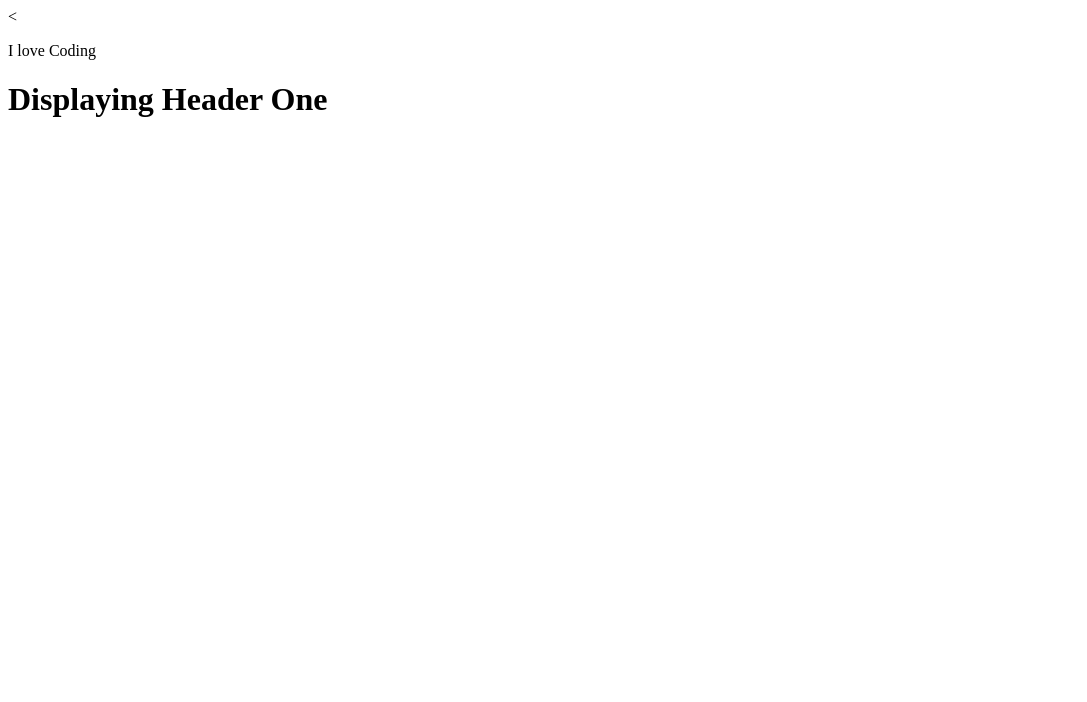
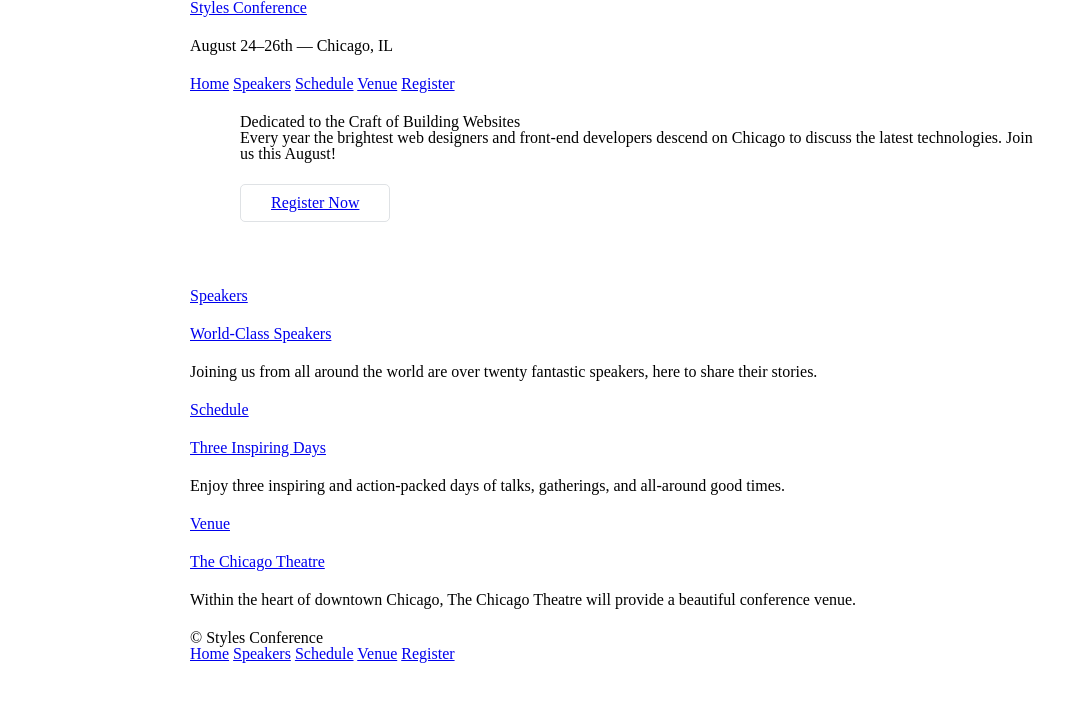
Before and after one commit to tboy4all/WebClass, a plain HTML site: page index.html in a window 1280 px wide. Shown: the whole page, without its empty margins (0-1087 px from the left). Drawn offline with Linux system fonts and the light colour scheme.

Commit message:
Styling it to look great

```diff
--- /dev/null
+++ b/assets/stylesheets/main.css
@@ -0,0 +1,104 @@
+/* http://meyerweb.com/eric/tools/css/reset/
+   v2.0 | 20110126
+   License: none (public domain)
+*/
+
+html, body, div, span, applet, object, iframe,
+h1, h2, h3, h4, h5, h6, p, blockquote, pre,
+a, abbr, acronym, address, big, cite, code,
+del, dfn, em, img, ins, kbd, q, s, samp,
+small, strike, strong, sub, sup, tt, var,
+b, u, i, center,
+dl, dt, dd, ol, ul, li,
+fieldset, form, label, legend,
+table, caption, tbody, tfoot, thead, tr, th, td,
+article, aside, canvas, details, embed,
+figure, figcaption, footer, header, hgroup,
+menu, nav, output, ruby, section, summary,
+time, mark, audio, video {
+  margin: 0;
+  padding: 0;
+  border: 0;
+  font-size: 100%;
+  font: inherit;
+  vertical-align: baseline;
+}
+/* HTML5 display-role reset for older browsers */
+article, aside, details, figcaption, figure,
+footer, header, hgroup, menu, nav, section {
+  display: block;
+}
+body {
+  line-height: 1;
+}
+ol, ul {
+  list-style: none;
+}
+blockquote, q {
+  quotes: none;
+}
+blockquote:before, blockquote:after,
+q:before, q:after {
+  content: '';
+  content: none;
+}
+table {
+  border-collapse: collapse;
+  border-spacing: 0;
+}
+
+/*
+  ========================================
+  Grid
+  ========================================
+*/
+
+*,
+*:before,
+*:after {
+  -webkit-box-sizing: border-box;
+     -moz-box-sizing: border-box;
+          box-sizing: border-box;
+}
+.container {
+  margin: 0 auto;
+  padding-left: 30px;
+  padding-right: 30px;
+  width: 960px;
+}
+
+/*
+  ========================================
+  Typography
+  ========================================
+*/
+
+h1, h3, h4, h5, p {
+  margin-bottom: 22px;
+}
+
+/*
+  ========================================
+  Buttons
+  ========================================
+*/
+
+.btn {
+  border-radius: 5px;
+  display: inline-block;
+  margin: 0;
+}
+.btn-alt {
+  border: 1px solid #dfe2e5;
+  padding: 10px 30px;
+}
+
+/*
+  ========================================
+  Home
+  ========================================
+*/
+
+.hero {
+  padding: 22px 80px 66px 80px;
+}
--- a/index.html
+++ b/index.html
@@ -1,13 +1,91 @@
-<<!DOCTYPE html>
-<html>
-<head>
-	<meta charset="utf-8">
-	<meta http-equiv="X-UA-Compatible" content="IE=edge">
-	<title></title>
-	<link rel="stylesheet" href="">
-</head>
-<body>
-	<p>I love Coding </p>
-	<h1>Displaying Header One</h1>
-</body>
+<!DOCTYPE html>
+<html lang="en">
+
+  <head>
+    <meta charset="utf-8">
+    <title>Styles Conference</title>
+    <link rel="stylesheet" href="assets/stylesheets/main.css">
+  </head>
+
+  <body>
+
+    <!-- Header -->
+
+    <header class="container">
+
+      <h1>
+        <a href="index.html">Styles Conference</a>
+      </h1>
+
+      <h3>August 24&ndash;26th &mdash; Chicago, IL</h3>
+
+      <nav>
+        <a href="index.html">Home</a>
+        <a href="speakers.html">Speakers</a>
+        <a href="schedule.html">Schedule</a>
+        <a href="venue.html">Venue</a>
+        <a href="register.html">Register</a>
+      </nav>
+
+    </header>
+
+    <!-- Hero -->
+
+    <section class="hero container">
+
+      <h2>Dedicated to the Craft of Building Websites</h2>
+
+      <p>Every year the brightest web designers and front-end developers descend on Chicago to discuss the latest technologies. Join us this August!</p>
+
+      <a class="btn btn-alt" href="register.html">Register Now</a>
+
+    </section>
+
+    <!-- Teasers -->
+
+    <section class="container">
+
+      <section>
+        <a href="speakers.html">
+          <h5>Speakers</h5>
+          <h3>World-Class Speakers</h3>
+        </a>
+        <p>Joining us from all around the world are over twenty fantastic speakers, here to share their stories.</p>
+      </section>
+
+      <section>
+        <a href="schedule.html">
+          <h5>Schedule</h5>
+          <h3>Three Inspiring Days</h3>
+        </a>
+        <p>Enjoy three inspiring and action-packed days of talks, gatherings, and all-around good times.</p>
+      </section>
+
+      <section>
+        <a href="venue.html">
+          <h5>Venue</h5>
+          <h3>The Chicago Theatre</h3>
+        </a>
+        <p>Within the heart of downtown Chicago, The Chicago Theatre will provide a beautiful conference venue.</p>
+      </section>
+
+    </section>
+
+    <!-- Footer -->
+
+    <footer class="container">
+
+      <small>&copy; Styles Conference</small>
+
+      <nav>
+        <a href="index.html">Home</a>
+        <a href="speakers.html">Speakers</a>
+        <a href="schedule.html">Schedule</a>
+        <a href="venue.html">Venue</a>
+        <a href="register.html">Register</a>
+      </nav>
+
+    </footer>
+
+  </body>
 </html>
```
Also changed, not shown: register.html (added, +57 -0 lines), schedule.html (added, +57 -0 lines), speakers.html (added, +57 -0 lines), venue.html (added, +57 -0 lines).
